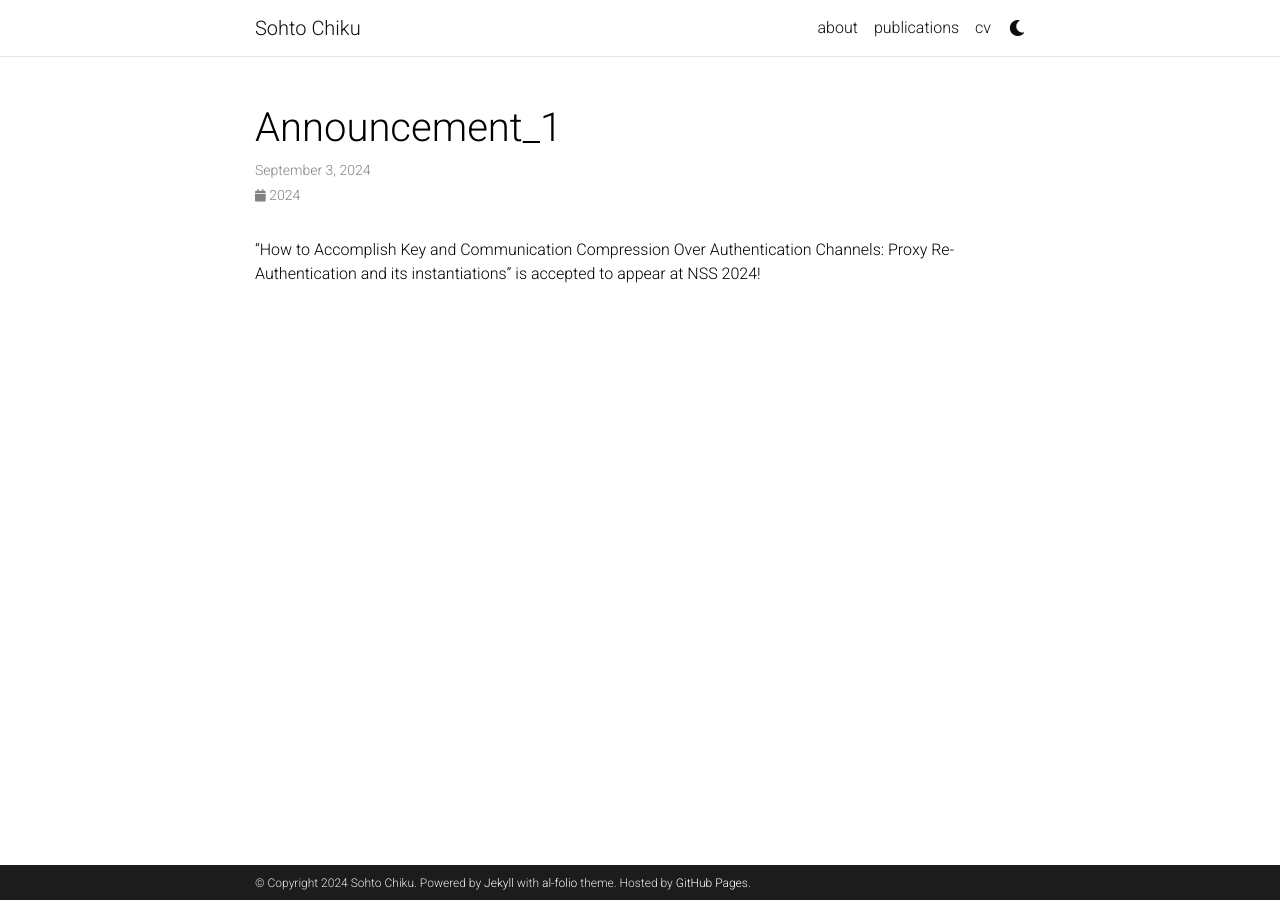
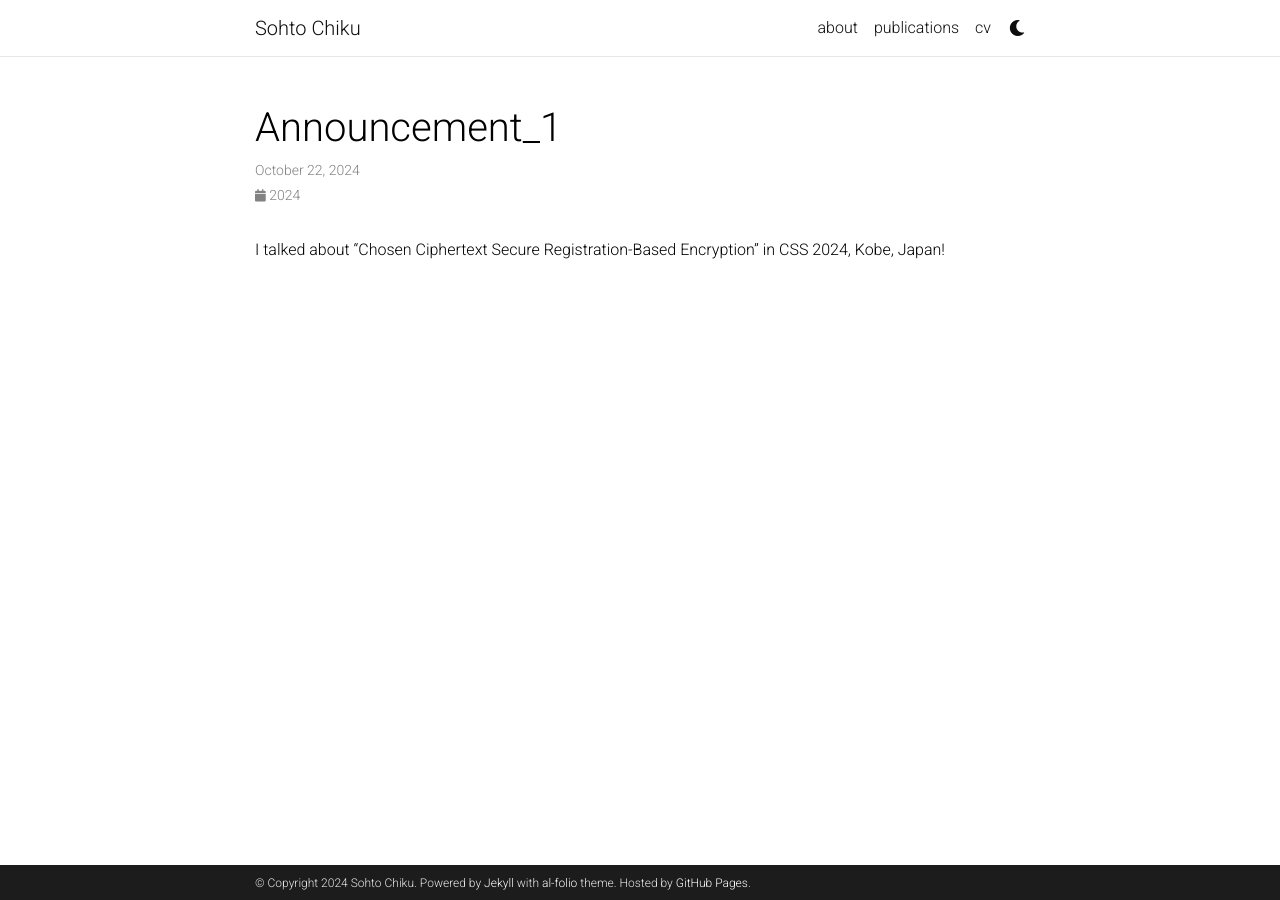
Before and after one commit to csort99/csort99.github.io, a Jekyll site: the page built from _news/announcement_1.md, in a window 1280 px wide. Built offline with Jekyll 4.4.1, drawn with Linux system fonts in a browser that asks for light colours; comment, search, counter and statistics services are not loaded; a style sheet for code colours, icons or effects is not loaded.

Commit message:
Update announcement_1.md

```diff
--- a/_news/announcement_1.md
+++ b/_news/announcement_1.md
@@ -1,7 +1,7 @@
 ---
 layout: post
-date: 2024-09-03
+date: 2024-10-22
 inline: true
 ---
 
-"How to Accomplish Key and Communication Compression Over Authentication Channels: Proxy Re-Authentication and its instantiations" is accepted to appear at NSS 2024!
+I talked about "Chosen Ciphertext Secure Registration-Based Encryption" in CSS 2024, Kobe, Japan!
```
